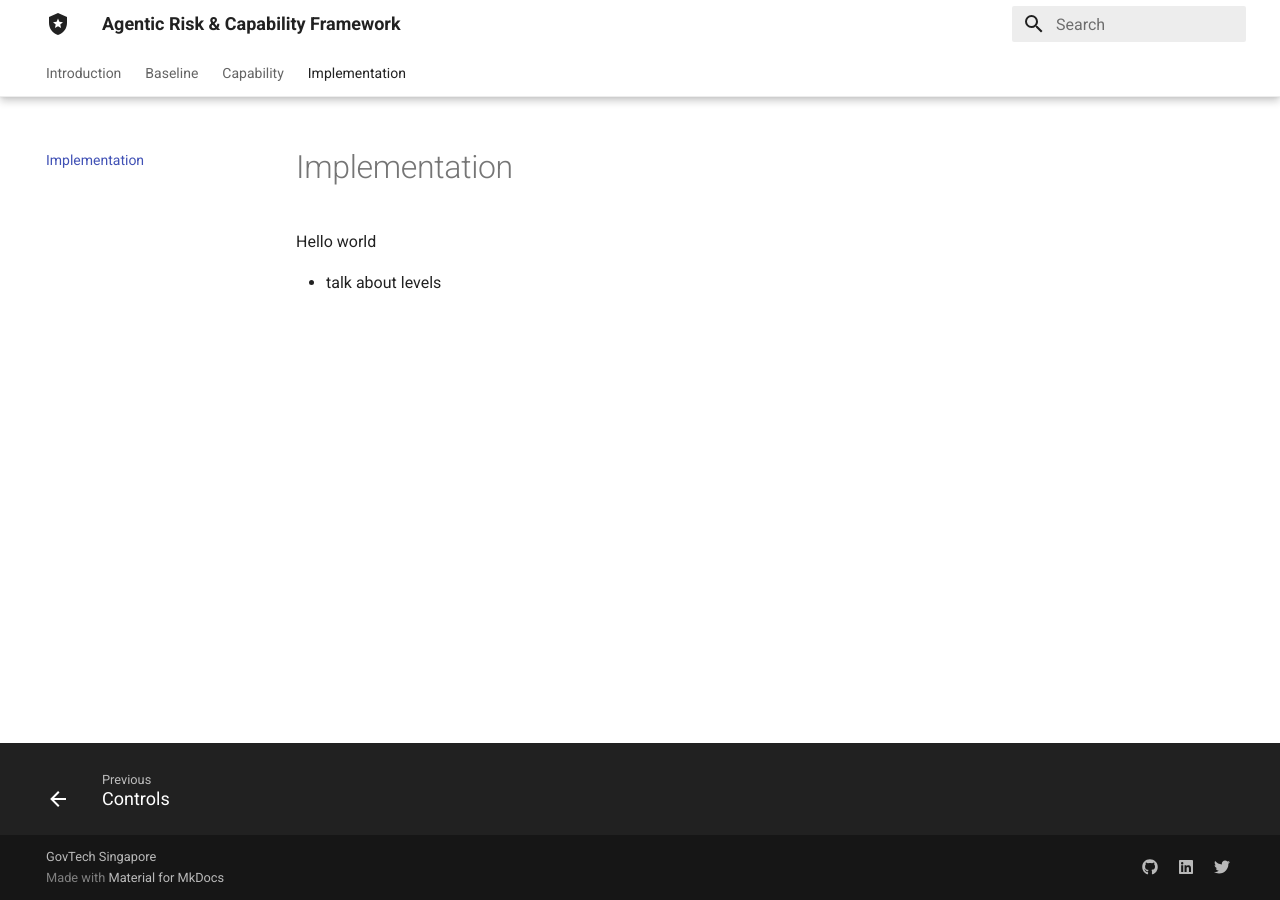
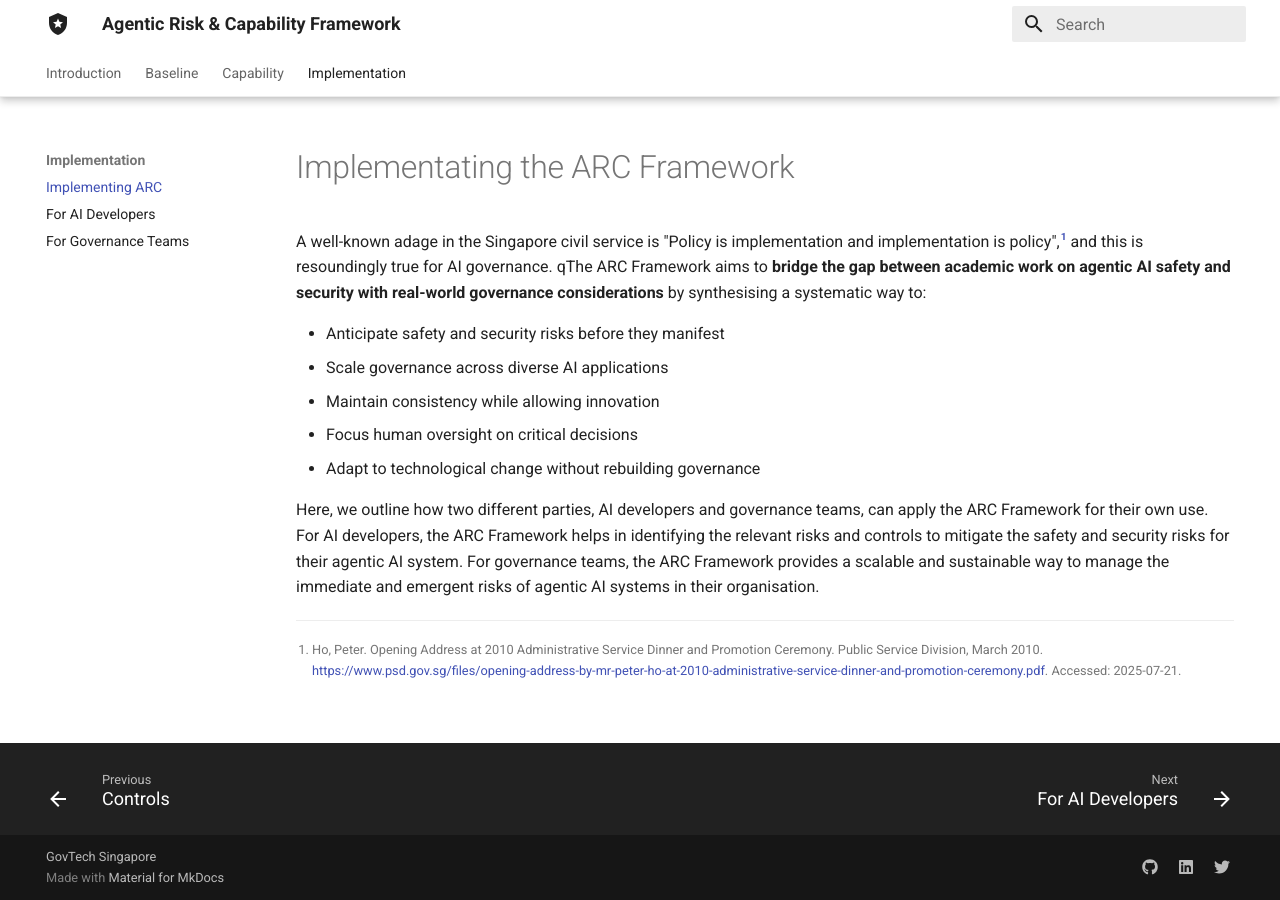
Before and after one commit to govtech-responsibleai/agentic-risk-capability-framework, an MkDocs documentation site: the page built from docs/implementation/index.md, in a window 1280 px wide. Built offline with MkDocs 1.6.1 and Material for MkDocs 9.7.7, drawn with Linux system fonts in a browser that asks for light colours.

Commit message:
interim update for implementation details

```diff
--- a/docs/implementation/index.md
+++ b/docs/implementation/index.md
@@ -1,5 +1,15 @@
-# Implementation
+# Implementating the ARC Framework
 
-Hello world
+A well-known adage in the Singapore civil service is "Policy is implementation and implementation is policy",[^1] and this is resoundingly true for AI governance. qThe ARC Framework aims to **bridge the gap between academic work on agentic AI safety and security with real-world governance considerations** by synthesising a systematic way to:
 
-- talk about levels
+* Anticipate safety and security risks before they manifest
+* Scale governance across diverse AI applications
+* Maintain consistency while allowing innovation
+* Focus human oversight on critical decisions
+* Adapt to technological change without rebuilding governance
+
+Here, we outline how two different parties, AI developers and governance teams, can apply the ARC Framework for their own use. For AI developers, the ARC Framework helps in identifying the relevant risks and controls to mitigate the safety and security risks for their agentic AI system. For governance teams, the ARC Framework provides a scalable and sustainable way to manage the immediate and emergent risks of agentic AI systems in their organisation.
+
+<!-- footnote -->
+
+[^1]: Ho, Peter. Opening Address at 2010 Administrative Service Dinner and Promotion Ceremony. Public Service Division, March 2010. <https://www.psd.gov.sg/files/opening-address-by-mr-peter-ho-at-2010-administrative-service-dinner-and-promotion-ceremony.pdf>. Accessed: 2025-07-21.
--- a/mkdocs.yml
+++ b/mkdocs.yml
@@ -74,7 +74,9 @@ nav:
     - Risks: capability/risks.md
     - Controls: capability/controls.md
   - Implementation:
-    - implementation/index.md
+    - Implementing ARC: implementation/index.md
+    - For AI Developers: implementation/for-ai-developers.md
+    - For Governance Teams: implementation/for-governance-teams.md
 # Plugins
 plugins:
   - search
```
Also changed, not shown: docs/implementation/for-ai-developers.md (added, +40 -0 lines), docs/implementation/for-governance-teams.md (added, +53 -0 lines).
